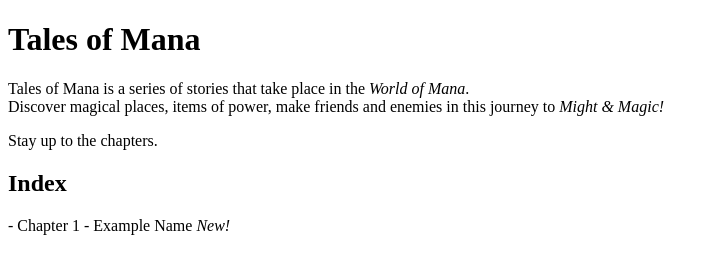
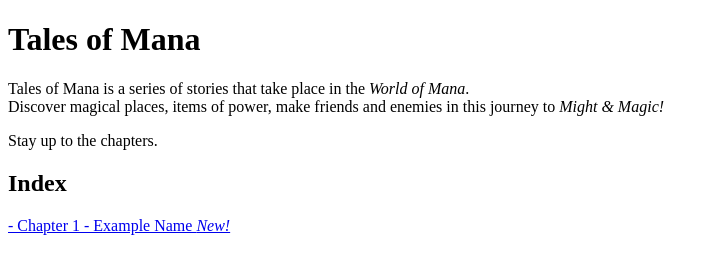
Before and after one commit to talesofmana/home, a plain HTML site: page index.html in a window 1280 px wide. Shown: the whole page, without its empty margins (0-718 px from the left). Drawn offline with Linux system fonts and the light colour scheme.

Commit message:
Update index.html

```diff
--- a/index.html
+++ b/index.html
@@ -10,7 +10,7 @@
   <p></p>
   <h2>Index</h2>
   <p></p>
-  <p>- Chapter 1 - Example Name <i>New!</i></p>
+  <a href="www.google.com.br">- Chapter 1 - Example Name <i>New!</i></a>
 
 </body>
 </html>
```
